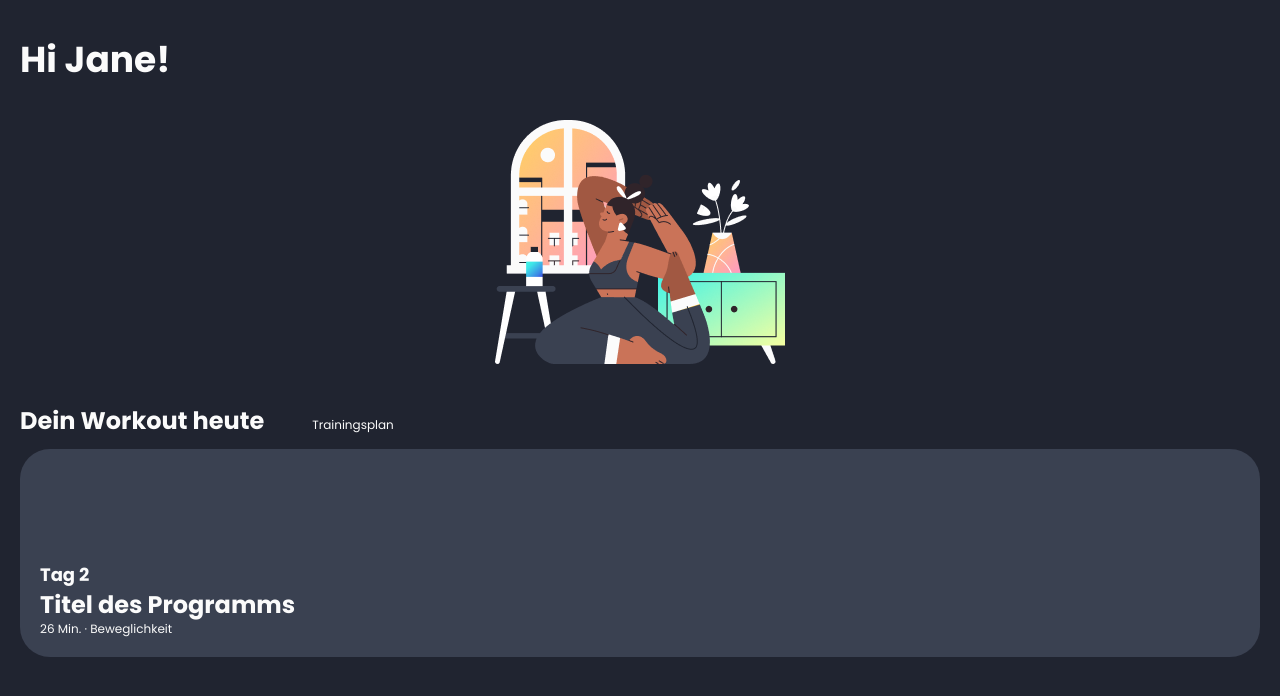
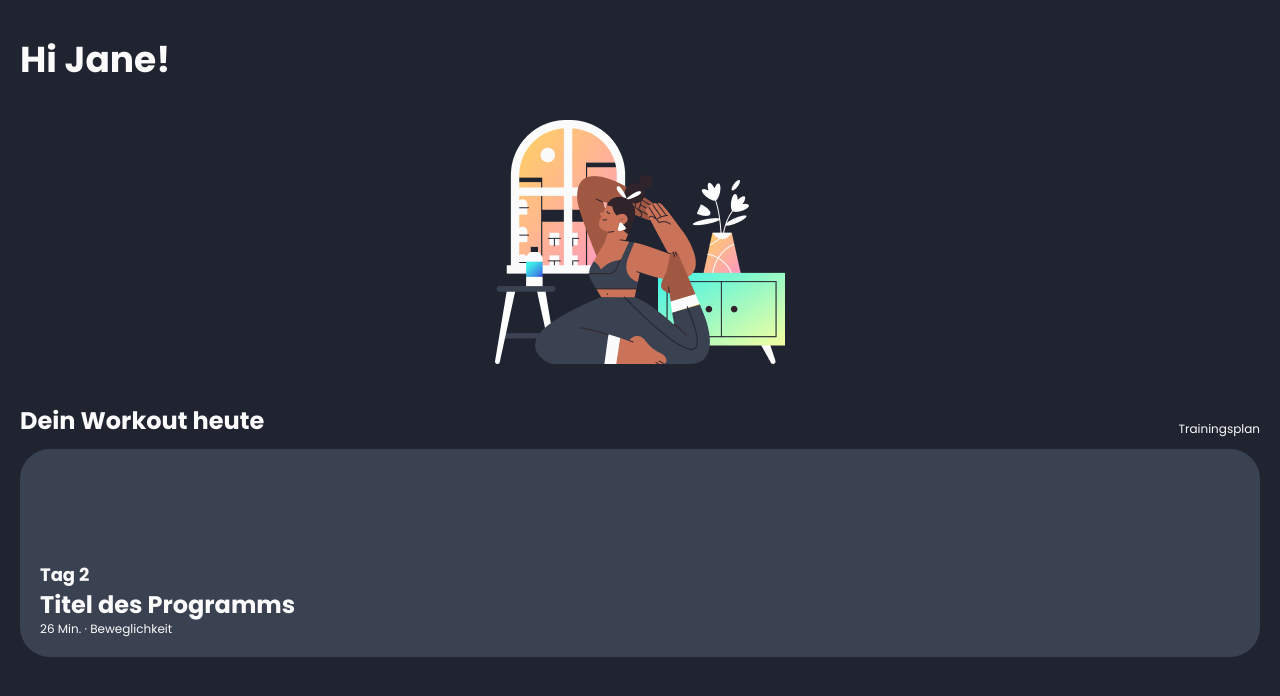
Before and after one commit to janelucia/fend-fitness-app, a React (Vite) app: page / in a window 1280 px wide. Shown: the top 696 px of the page. Built offline with nearby package versions, Linux system fonts and the light colour scheme.

Commit message:
navbar css and index css

```diff
--- a/src/frontend/component/Navi.jsx
+++ b/src/frontend/component/Navi.jsx
@@ -5,7 +5,7 @@ import { ReactComponent as Profile } from '../styles/images/navi-svg/profil.svg'
 
 const Navi = () => {
   return (
-    <nav className="w-full rounded-tl-3xl rounded-tr-3xl flex justify-around gap-x-12 fixed bottom-0 bg-gradient-to-r from-dark px-5 py-2 text-medium">
+    <nav className="w-full rounded-tl-3xl rounded-tr-3xl flex justify-around gap-x-12 fixed bottom-0 bg-dark bg-opacity-70 px-5 py-2 text-medium text-opacity-100">
       <NavLink
         to="/"
         className={({ isActive }) => (isActive ? 'text-light' : '')}
--- a/src/frontend/routes/App.jsx
+++ b/src/frontend/routes/App.jsx
@@ -14,9 +14,9 @@ function App() {
       </header>
       <main className="mt-10 mx-5 mb-6">
         <img className="mx-auto" src={HeroImage} alt="Women in Yoga Position" />
-        <div className="mt-10 mb-3">
-          <H2 className="inline">Dein Workout heute</H2>
-          <ST className="inline relative left-12">Trainingsplan</ST>
+        <div className="mt-10 mb-3 flex justify-between items-end">
+          <H2>Dein Workout heute</H2>
+          <ST>Trainingsplan</ST>
         </div>
         <Card className="h-52 p-5 flex flex-col justify-end">
           <H3>Tag 2</H3>
```
